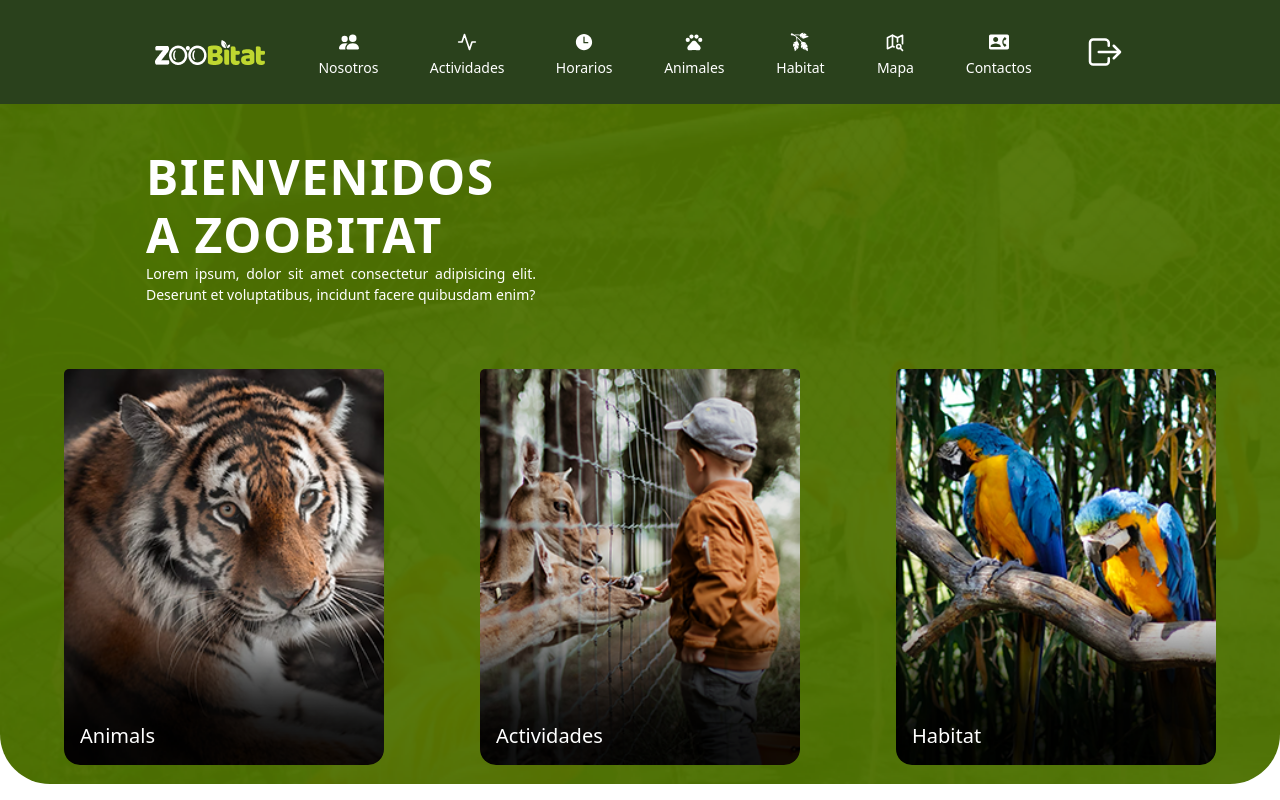
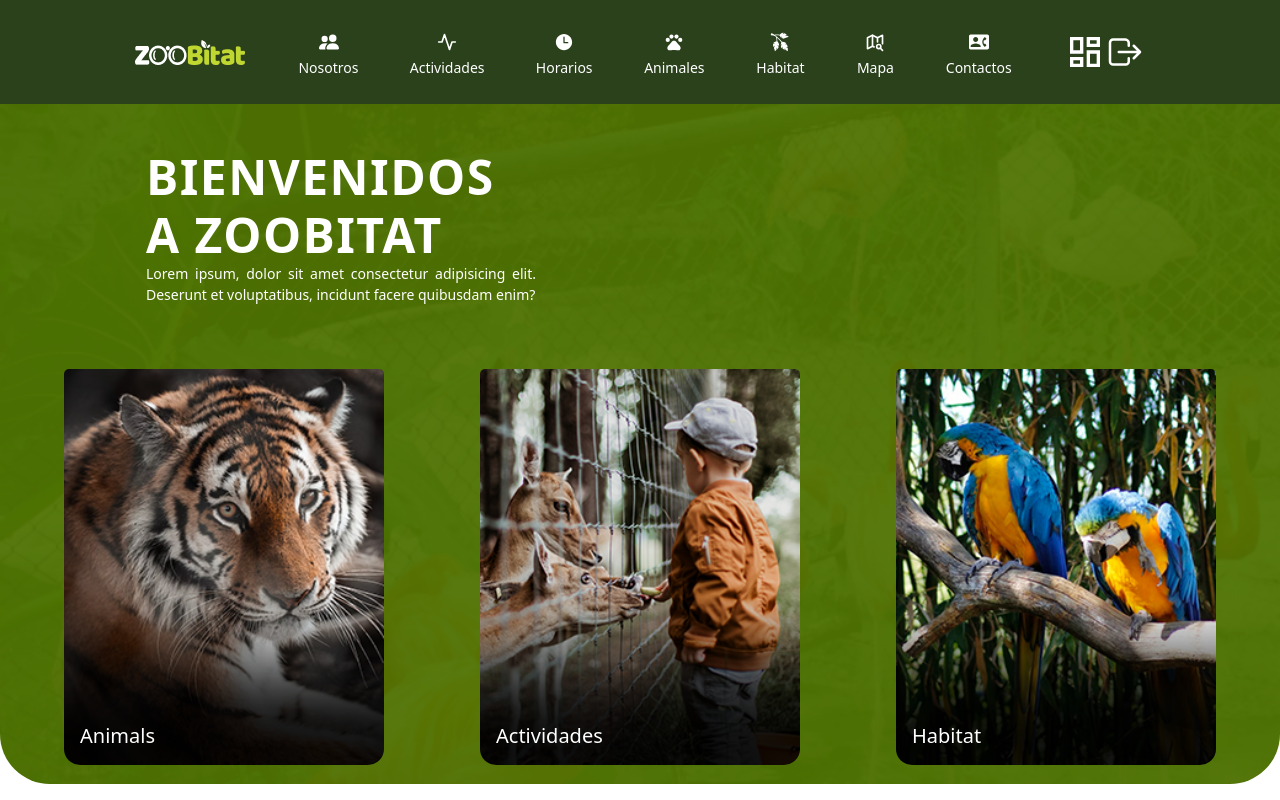
Before and after one commit to gregrodrig/Zoobitat_Front, a React (Create React App) app: page / in a window 1280 px wide. Shown: the top 800 px of the page. Built offline with nearby package versions, Linux system fonts and the light colour scheme; no server answers; sample sign-in values are in the browser's storage.

Commit message:
adding Dashboard icon link main menu

```diff
--- a/src/components/header/Menu.jsx
+++ b/src/components/header/Menu.jsx
@@ -10,7 +10,7 @@ import { AiFillHome } from "react-icons/ai";
 import { BsFillPeopleFill } from "react-icons/bs";
 import { FiActivity } from "react-icons/fi";
 import { IoTime } from "react-icons/io5";
-import { MdPets } from "react-icons/md";
+import { MdOutlineDashboard, MdPets } from "react-icons/md";
 import { GiTreeBranch } from "react-icons/gi";
 import { TbMapSearch } from "react-icons/tb";
 import { MdContactPhone } from "react-icons/md";
@@ -120,7 +120,7 @@ function Menu() {
                           color: "gray",
                         }}
                       >
-                        <AiFillHome
+                        <MdOutlineDashboard
                           style={{
                             color: "gray",
                             fontSize: "20px",
--- a/src/components/header/MenuWeb.jsx
+++ b/src/components/header/MenuWeb.jsx
@@ -8,7 +8,7 @@ import "./navbar.css";
 import { BsFillPeopleFill } from "react-icons/bs";
 import { FiActivity } from "react-icons/fi";
 import { IoLogOutOutline, IoTime } from "react-icons/io5";
-import { MdPets } from "react-icons/md";
+import { MdOutlineDashboard, MdPets } from "react-icons/md";
 import { GiTreeBranch } from "react-icons/gi";
 import { TbMapSearch } from "react-icons/tb";
 import { MdContactPhone } from "react-icons/md";
@@ -16,14 +16,6 @@ import useUser from "../../hooks/useUser";
 import axiosInstance from "utils/api/CallApi";
 import { useCallback, useEffect } from "react";
 import { Col, Image, Row } from "react-bootstrap";
-
-const roles = {
-  Admin: 1,
-  Cuidador: 2,
-  Veterinario: 3,
-  Visitante: 4,
-  Inactivo: 5,
-};
 
 const menu = [
   {
@@ -64,7 +56,7 @@ const menu = [
 ];
 
 function MenuWeb() {
-  const { isLogged, logout, rol, setRol } = useUser();
+  const { isLogged, logout, setRol } = useUser();
 
   const getRol = useCallback(async () => {
     console.log(isLogged);
@@ -139,6 +131,15 @@ function MenuWeb() {
               <Col md={2}>
                 <Nav style={{ flexDirection: "inherit" }}>
                   {isLogged ? (
+                    <>
+                      <Link to="/Dashboard">
+                        <MdOutlineDashboard
+                          style={{
+                            fontSize: "40px",
+                            color: "white",
+                          }}
+                        />
+                      </Link>
                       <Link to="/login" onClick={logout}>
                         <IoLogOutOutline
                           style={{
@@ -147,6 +148,7 @@ function MenuWeb() {
                           }}
                         />
                       </Link>
+                    </>
                   ) : (
                     <>
                       <Link to="/register">
```
Lines whose indentation alone changed are shown as unchanged.
